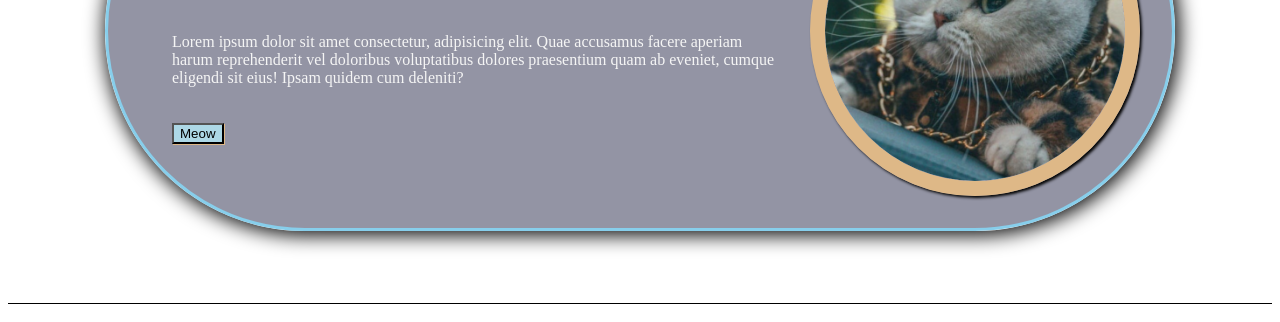
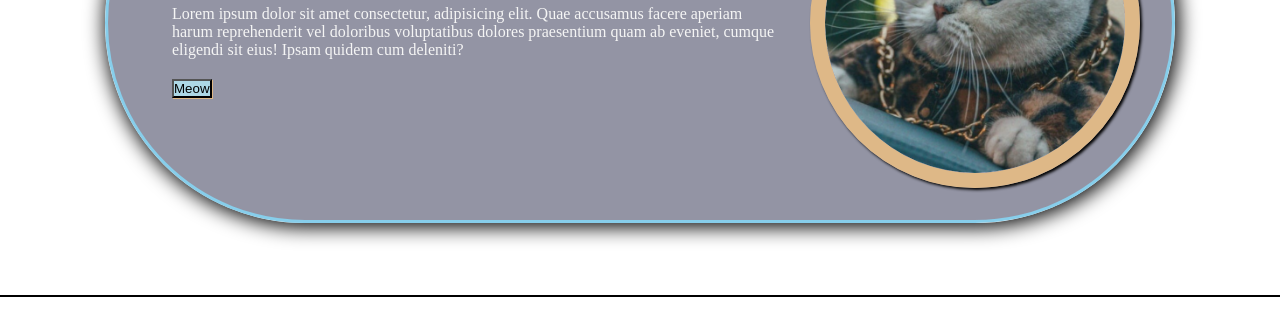
Before and after one commit to x34m2/Landing-page, a plain HTML site: page index.html in a window 1280 px wide. Shown: the part 302-624 px from the top of the page. Drawn offline with Linux system fonts and the light colour scheme.

Commit message:
Landing page completed

```diff
--- a/styles.css
+++ b/styles.css
@@ -15,6 +15,12 @@ a{
   color: black;
 }
 
+*,
+*::after,
+*::before{
+  padding: 0;
+  margin: 0;
+}
 
 /* Navbar */
 .navbar {
```
